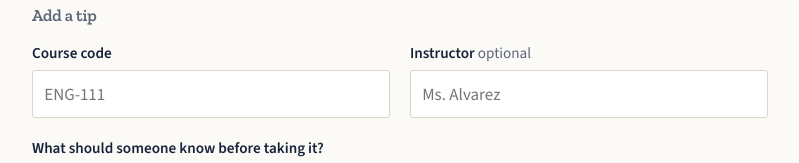
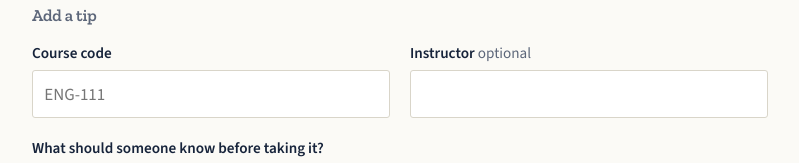
Before and after one commit to levinewiki/levine-wiki, a plain HTML site: page index.html in a window 1280 px wide. Shown: the part 718-881 px from the top of the page, without its empty margins (240-1039 px from the left). Drawn offline with nearby package versions, Linux system fonts and the light colour scheme; no server answers.

Commit message:
Update index.html

```diff
--- a/index.html
+++ b/index.html
@@ -46,7 +46,7 @@
           </p>
           <p class="field">
             <label for="instructor">Instructor <span class="optional">optional</span></label>
-            <input id="instructor" name="instructor" placeholder="Ms. Alvarez">
+            <input id="instructor" name="instructor">
           </p>
         </div>
 
```
